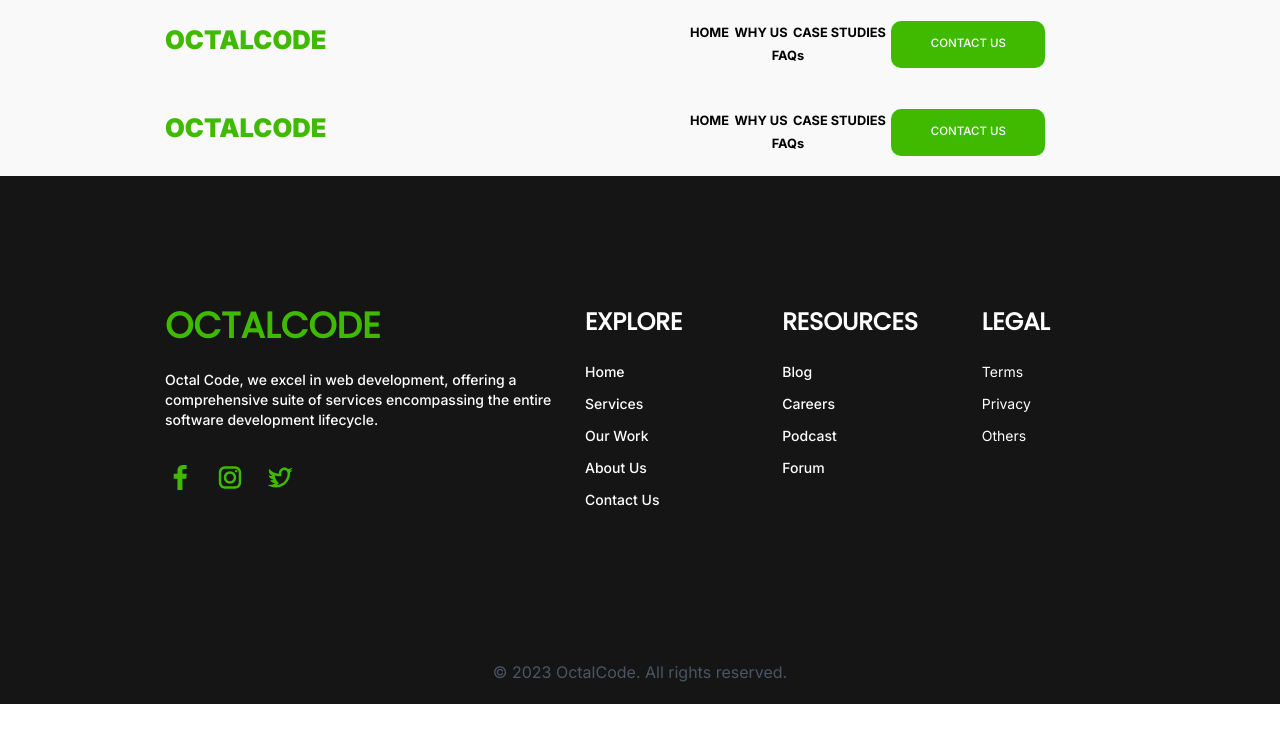
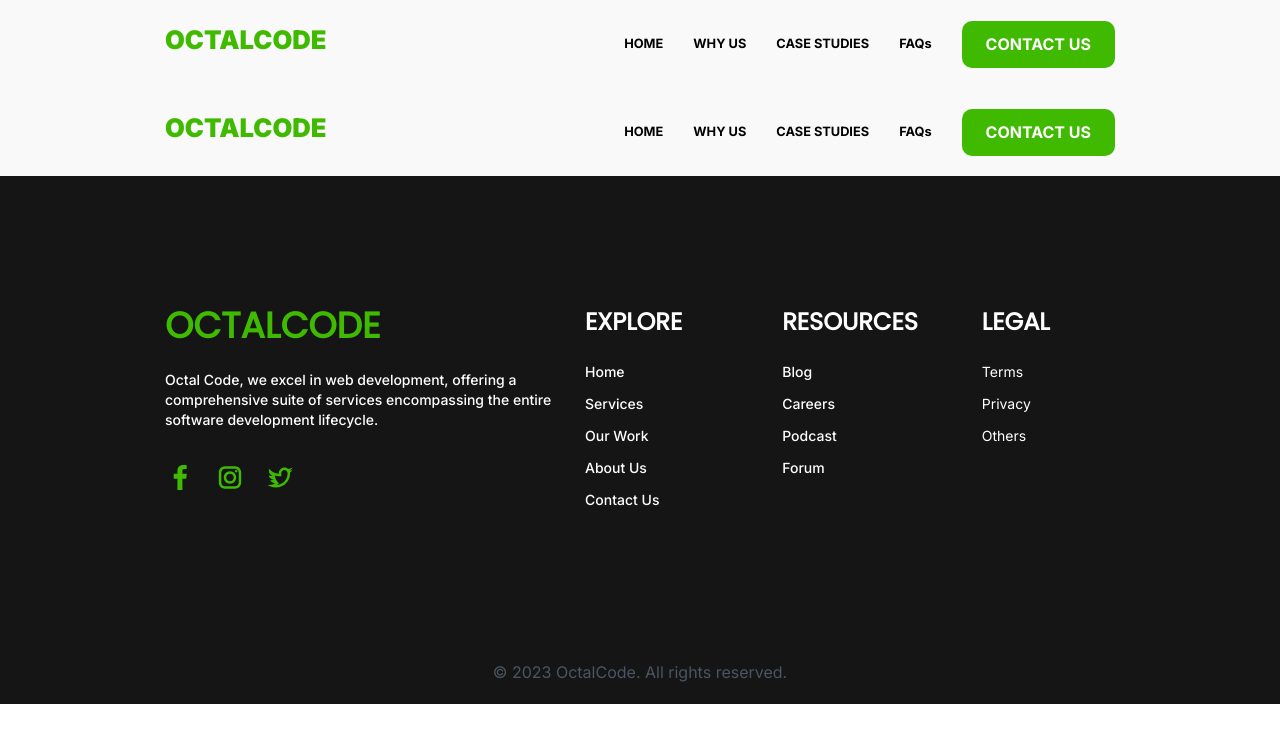
Before and after one commit to Raahim-Ali/Lozdon, a Next.js app: page /Navbar in a window 1280 px wide. Shown: the top 742 px of the page. Built offline with nearby package versions, Linux system fonts and the light colour scheme.

Commit message:
navbar changed

```diff
--- a/app/Navbar/Navbar.css
+++ b/app/Navbar/Navbar.css
@@ -5,6 +5,7 @@ body {
 
 .navbar {
   display: flex;
+  justify-content: space-between;
   padding: 20.5px 165px;
   font-size: 2vw;
   background-color: #f9f9f9;
@@ -12,30 +13,64 @@ body {
 
 .logo {
   color: #3fba00;
+  font-family: Inter;
   font-weight: 900;
   font-size: 2vw;
 }
 .navbar-items {
+  font-family: Inter;
+  gap: 30px;
   display: flex;
-  flex-wrap: wrap;
   align-items: center;
-  justify-content: space-evenly;
-  padding-left: 358px;
-  width: 565px;
-  font: "Poppins";
   font-size: 1vw;
   font-weight: 700;
 }
 
 .btn {
-  background-color: #3fba00;
+  height: 47px;
+  padding: 12px 24px;
   border-radius: 10px;
+  border: none;
+  display: flex;
+  align-items: center;
+  background: #3fba00;
+}
+.btnText {
+  font-family: Inter;
+  font-size: 16px;
+  font-weight: 700;
+  line-height: 23px;
+  letter-spacing: 0em;
   text-align: center;
-  border: none;
-  color: white;
-  height: 47px;
-  width: 154px;
-  font-size: 0.9vw;
-  font-weight: 500;
-  line-height: 23.364px;
+  color: #ffffff;
 }
+.menu-btn {
+  display: none;
+}
+
+/* @media (max-width: 1110px) {
+  .logo {
+    display: flex;
+    align-items: center;
+    color: #3fba00;
+    font-weight: 900;
+    font-size: 3vw;
+  }
+
+  .navbar {
+    display: flex;
+    width: auto;
+    padding: 20.5px 100px;
+    font-size: 2vw;
+    background-color: #f9f9f9;
+    position: absolute;
+  }
+
+  .navbar-items {
+    display: none;
+  }
+  .menu-btn {
+    display: flex;
+    justify-content: end;
+  }
+} */
--- a/app/Navbar/page.js
+++ b/app/Navbar/page.js
@@ -1,5 +1,5 @@
 import "./Navbar.css";
-function Page() {
+function Navbar() {
   return (
     <div className="navbar">
       <div className="logo">OCTALCODE</div>
@@ -8,10 +8,12 @@ function Page() {
         <div>WHY US</div>
         <div>CASE STUDIES</div>
         <div>FAQs</div>
+        <button className="btn">
+          <p className="btnText">CONTACT US</p>
+        </button>
       </div>
-      <button className="btn">CONTACT US</button>
     </div>
   );
 }
 
-export default Page;
+export default Navbar;
--- a/app/layout.js
+++ b/app/layout.js
@@ -1,5 +1,5 @@
 import { Inter } from "next/font/google";
-import Page from "./Navbar/page";
+import Navbar from "./Navbar/page";
 import "./globals.css";
 import Footer from "./Footer/page";
 
@@ -14,7 +14,7 @@ export default function RootLayout({ children }) {
   return (
     <html lang="en">
       <body className={inter.className}>
-        <Page />
+        <Navbar />
         {children}
         <Footer />
       </body>
```
Also changed, not shown: app/Navbar/menu.svg (added).
